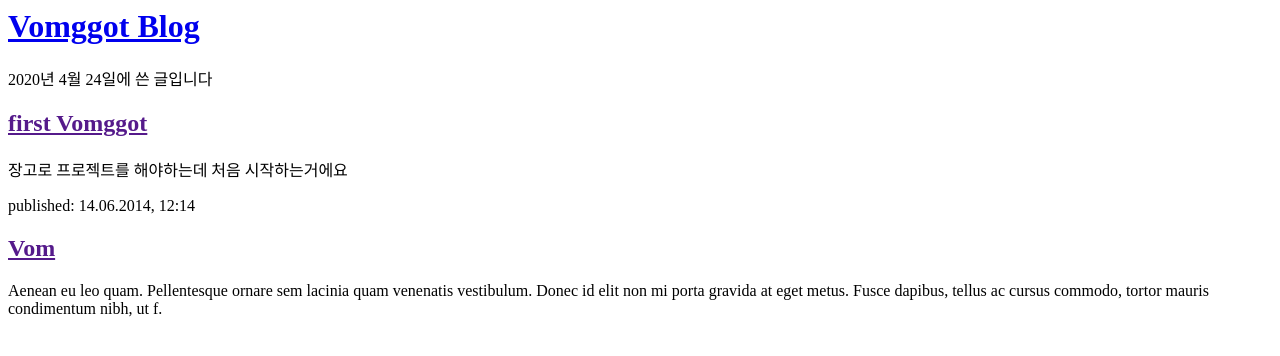
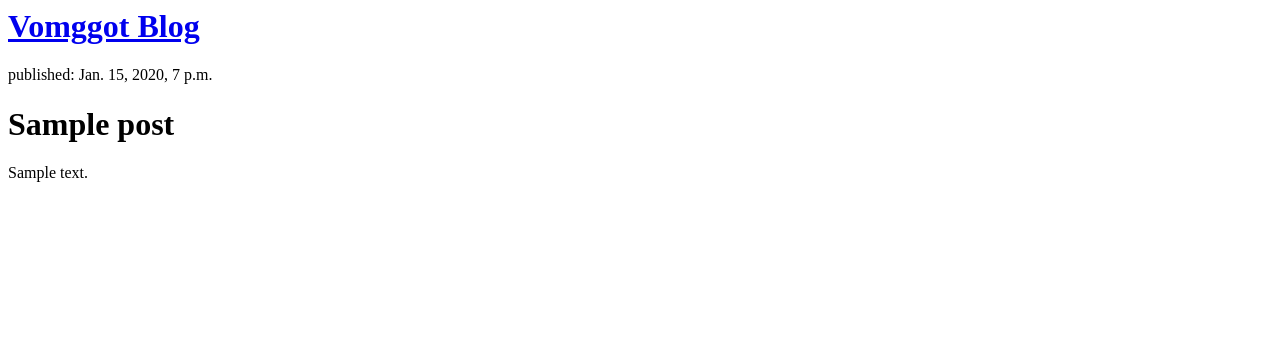
Before and after one commit to fuzzy-yzz/my-first-blog, a Django app: page / in a window 1280 px wide. Shown: the top 356 px of the page. Run offline with Django 3.2, Linux system fonts and the light colour scheme; tables that the repository leaves empty hold one stand-in row (values such as "Sample post").

Commit message:
new edition of posts

```diff
--- a/blog/templates/blog/post_list.html
+++ b/blog/templates/blog/post_list.html
@@ -7,16 +7,15 @@
             <h1><a href="admin">Vomggot Blog</a></h1>
         </div>
 
-        <div>
-            <p>2020년 4월 24일에 쓴 글입니다</p>
-            <h2><a href="">first Vomggot</a></h2>
-            <p>장고로 프로젝트를 해야하는데 처음 시작하는거에요</p>
-        </div>
 
-        <div>
-            <p>published: 14.06.2014, 12:14</p>
-            <h2><a href="">Vom</a></h2>
-            <p>Aenean eu leo quam. Pellentesque ornare sem lacinia quam venenatis vestibulum. Donec id elit non mi porta gravida at eget metus. Fusce dapibus, tellus ac cursus commodo, tortor mauris condimentum nibh, ut f.</p>
-        </div>
+        {% for post in posts %}
+        	<div>
+        	<p>published: {{ post.published_date }}</p>
+        	<h1><a bref= "">{{ post.title }}</a></h1>
+        	<p>{{ post.text|linebreaksbr }}</p>
+
+        	</div>
+        {% endfor %}
+
     </body>
 </html>
--- a/blog/views.py
+++ b/blog/views.py
@@ -1,5 +1,7 @@
 from django.shortcuts import render
+from django.utils import timezone
+from .models import Post
 
-# Create your views here.
 def post_list(request):
-	return render(request, 'blog/post_list.html', {})
+    posts = Post.objects.filter(published_date__lte=timezone.now()).order_by('published_date')
+    return render(request, 'blog/post_list.html', {'posts': posts})
```
